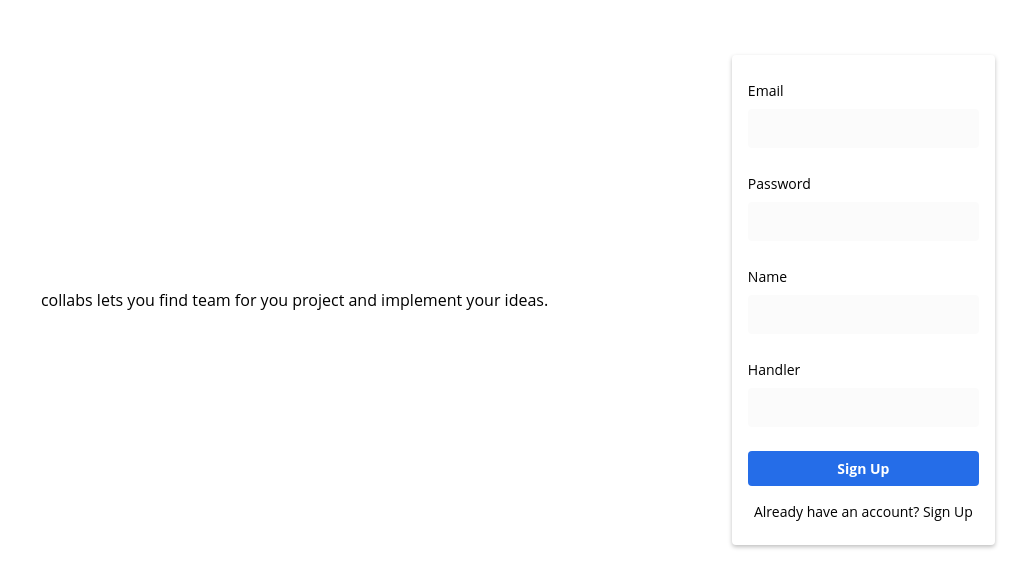
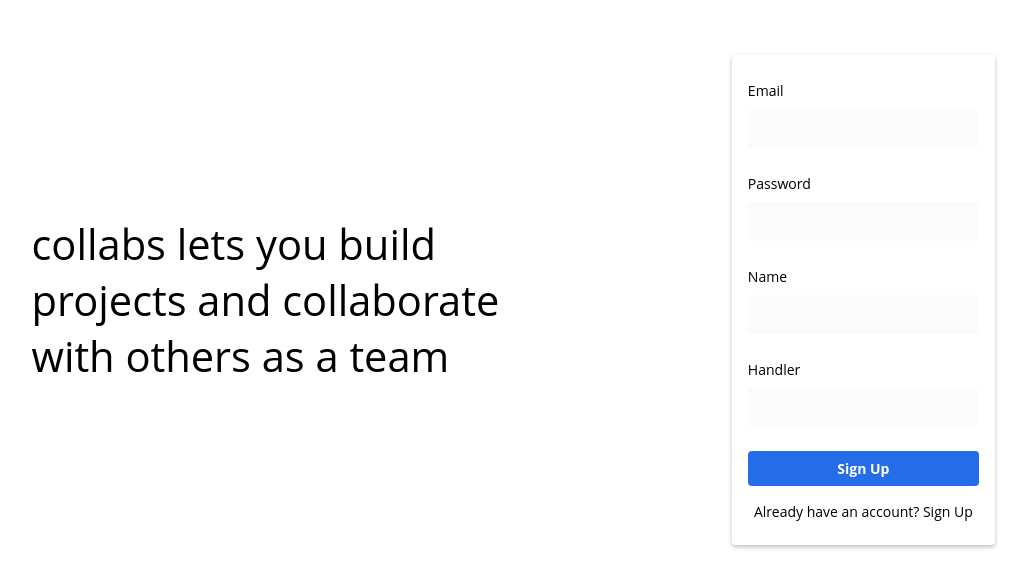
Before and after one commit to joshiprashanthd/startup, a React (Create React App) app in the folder root/frontend/: page /auth in a window 1280 px wide. Shown: the part 108-696 px from the top of the page, without its empty margins (61-1089 px from the left). Built offline with nearby package versions, Linux system fonts and the light colour scheme.

Commit message:
CHORE: Use Heading component

```diff
--- a/root/frontend/src/pages/AuthPage/index.tsx
+++ b/root/frontend/src/pages/AuthPage/index.tsx
@@ -1,12 +1,15 @@
 import React from "react";
 import { SignUpCard } from "../../components/SignUpCard";
+import { Heading, HeadingSize } from "../../mini-components/Heading";
 import { StyledContent, StyledPage } from "./styles";
 
 export default function AuthPage() {
   return (
     <StyledPage>
       <StyledContent>
-        collabs lets you find team for you project and implement your ideas.
+        <Heading fontSize={HeadingSize.NORMAL}>
+          collabs lets you build projects and collaborate with others as a team
+        </Heading>
       </StyledContent>
       <StyledContent>
         <SignUpCard></SignUpCard>
```
